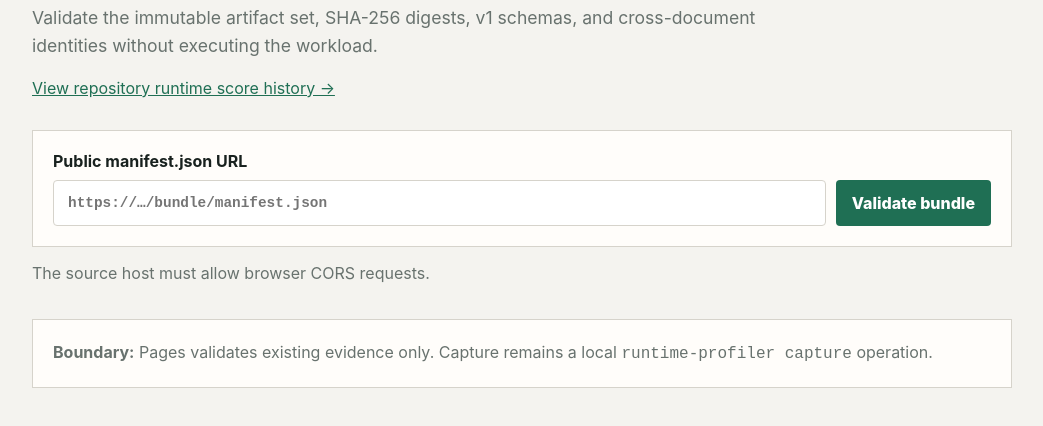
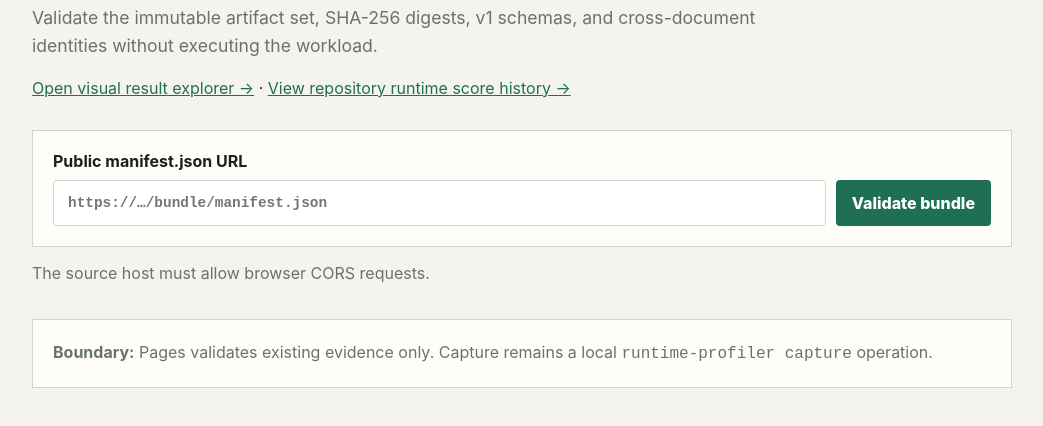
Before and after one commit to moritzbrantner/runtime-profiler, a plain HTML site: page site/index.html in a window 1280 px wide. Shown: the part 300-726 px from the top of the page, without its empty margins (118-1161 px from the left). Drawn offline with Linux system fonts and the light colour scheme.

Commit message:
pages: link visual result explorer

```diff
--- a/site/index.html
+++ b/site/index.html
@@ -15,7 +15,11 @@
         Validate the immutable artifact set, SHA-256 digests, v1 schemas, and cross-document
         identities without executing the workload.
       </p>
-      <p><a href="./score/">View repository runtime score history →</a></p>
+      <p>
+        <a href="./results/">Open visual result explorer →</a>
+        ·
+        <a href="./score/">View repository runtime score history →</a>
+      </p>
       <form>
         <label for="manifest">Public manifest.json URL</label>
         <div class="row">
```
